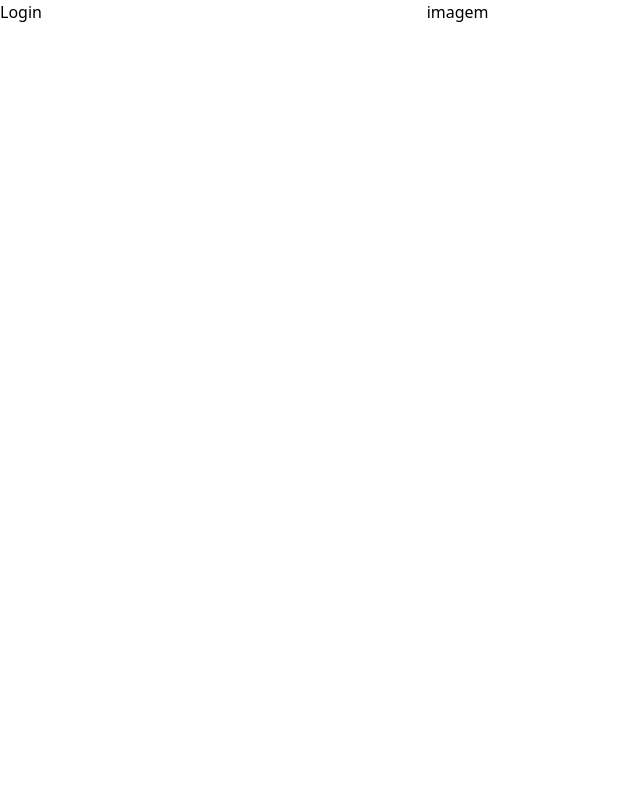
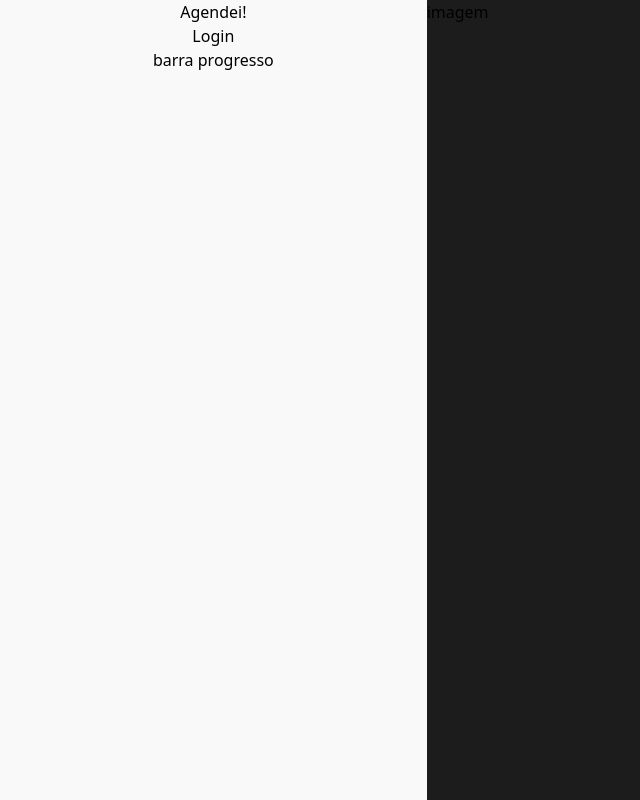
Before and after one commit to PedroMarchese01/agendei, a Next.js app: page /auth/login in a window 1280 px wide. Shown: the whole page, without its empty margins (0-640 px from the left). Built offline with nearby package versions, Linux system fonts and the light colour scheme.

Commit message:
FEAT: Estrutura Login Realizada

```diff
--- a/src/app/auth/login/page.tsx
+++ b/src/app/auth/login/page.tsx
@@ -1,10 +1,17 @@
 const page = () => {
   return (
-    <div className="grid grid-cols-1 h-full grid-rows-1 md:grid-cols-3">
-        <section>
-            <p>Login</p>
+    <div className="grid grid-cols-1 h-screen grid-rows-1 md:grid-cols-3">
+        <section className="flex flex-col justify-start bg-[#f9f9f9] items-center w-full">
+           <div className="flex flex-col items-center">
+                <h1>Agendei!</h1>
+                <h2>Login</h2>
+                <p>barra progresso</p>
+           </div>
+           <div>
+                {/* componente  */}
+           </div>
         </section>
-        <section className="hidden md:block md:col-span-2">
+        <section className="hidden md:block md:col-span-2 bg-[#1c1c1c] w-full">
             <p>imagem</p>
         </section>
     </div>
```
